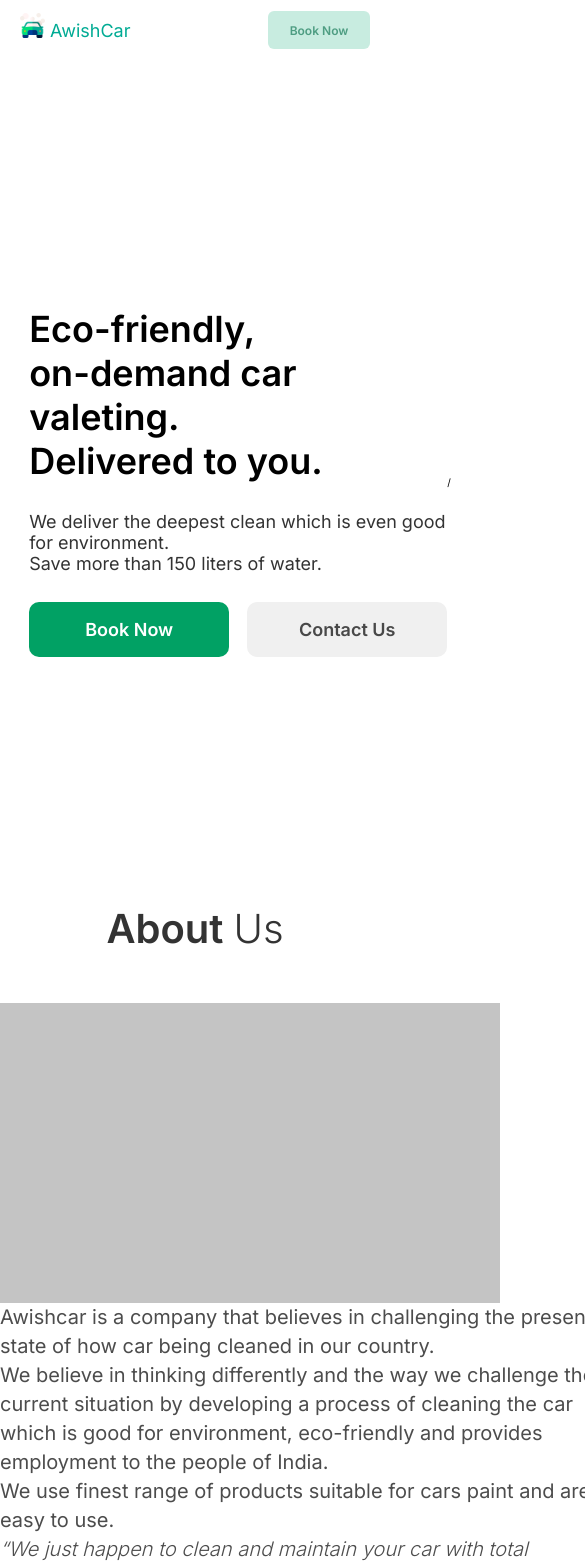
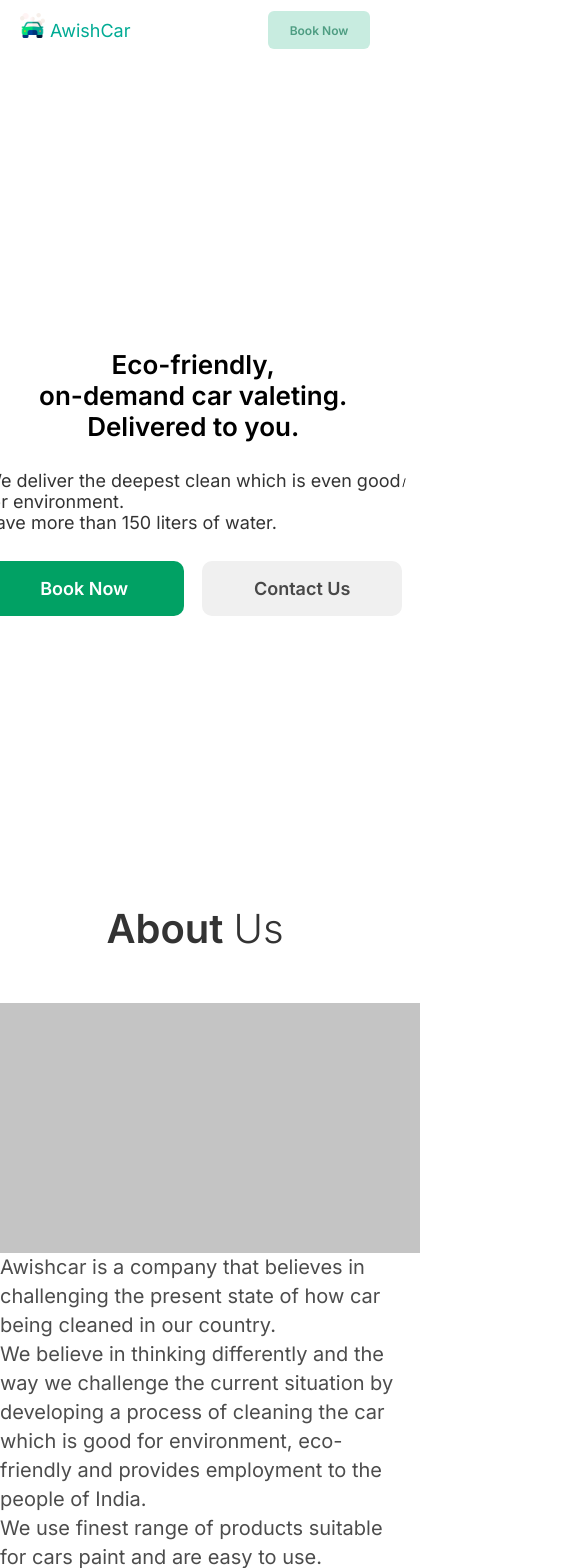
Before and after one commit to vinayaksaubhri/AwishCar, a React (Create React App) app: page / in a window 390 px wide. Shown: the top 1568 px of the page, 585 px wide, since content can reach past the window. Built offline with nearby package versions, Linux system fonts and the light colour scheme.

Commit message:
mobile view

```diff
--- a/src/components/About.jsx
+++ b/src/components/About.jsx
@@ -33,10 +33,11 @@ function About() {
 
 export default About;
 const About__Contianer = styled.div`
-  /* height: 100vh; */
   display: flex;
   flex-direction: column;
-  /* padding-left: 9rem; */
+  @media (max-width: 980px) {
+    justify-content: center;
+  }
 `;
 const About__Heading = styled.div`
   align-self: center;
@@ -54,12 +55,19 @@ const About__Body = styled.div`
   justify-content: space-around;
   @media (max-width: 768px) {
     flex-direction: column;
+    /* justify-content: center; */
+    font-size: 14px;
   }
 `;
 const Video = styled.div`
   background: #c4c4c4;
   height: 30rem;
   width: 50rem;
+  @media (max-width: 768px) {
+    height: 25rem;
+    width: 45rem;
+    align-self: center;
+  }
 `;
 const About__Body_Content = styled.div`
   font-size: 2rem;
@@ -72,4 +80,8 @@ const About__Body_Content = styled.div`
   i {
     font-weight: 200;
   }
+  @media (max-width: 768px) {
+    width: 41rem;
+    gap: 20px;
+  }
 `;
--- a/src/components/Form.jsx
+++ b/src/components/Form.jsx
@@ -21,7 +21,7 @@ function Form() {
 
 export default Form;
 const Form__Container = styled.form`
-  padding: 0px 55px;
+  padding: 0px 5%.5rem;
   height: 100%;
   font-weight: 600;
   font-size: 26px;
@@ -34,10 +34,10 @@ const Form__Container = styled.form`
     background: rgba(145, 137, 137, 0.25);
     border: 0.5px solid #ffffff;
     box-sizing: border-box;
-    border-radius: 5px;
-    font-size: 12px;
-    width: 275px;
-    height: 35.17px;
+    border-radius: 0.5rem;
+    font-size: 1.2rem;
+    width: 27.5rem;
+    height: 3.5rem;
   }
   input::placeholder {
     color: #ffffff;
@@ -48,8 +48,8 @@ const Form__Button = styled.div`
   border: 1px solid #ffffff;
   box-sizing: border-box;
   border-radius: 6px;
-  width: 98px;
-  height: 28.14px;
+  width: 9.8rem;
+  height: 2.8rem;
   font-weight: 500;
   font-size: 14px;
   display: flex;
--- a/src/components/HeroPage.jsx
+++ b/src/components/HeroPage.jsx
@@ -57,10 +57,17 @@ const HeroPage__Text_Container = styled.div`
   flex-direction: column;
   gap: 2.8rem;
   margin-left: 9rem;
+  @media (max-width: 768px) {
+    margin-left: 0;
+  }
 `;
 const HeroPage__Text_Heading = styled.div`
   font-weight: 600;
   font-size: 3.6rem;
+  @media (max-width: 768px) {
+    font-size: 2.6rem;
+    text-align: center;
+  }
 `;
 const HeroPage__Text_Body = styled.div`
   font-weight: normal;
--- a/src/components/OurPackage.jsx
+++ b/src/components/OurPackage.jsx
@@ -78,4 +78,7 @@ const PackageCard__Container = styled.div`
   display: flex;
   flex-direction: row;
   justify-content: space-around;
+  @media (max-width: 768px) {
+    flex-direction: column;
+  }
 `;
--- a/src/components/OurVision.jsx
+++ b/src/components/OurVision.jsx
@@ -58,4 +58,7 @@ const Circle__Container = styled.div`
   display: flex;
   flex-direction: row;
   justify-content: space-evenly;
+  @media (max-width: 768px) {
+    flex-direction: column;
+  }
 `;
--- a/src/components/WhatMakeUSBetter.jsx
+++ b/src/components/WhatMakeUSBetter.jsx
@@ -57,4 +57,7 @@ const Card__Container = styled.div`
   display: flex;
   flex-direction: row;
   justify-content: space-around;
+  @media (max-width: 768px) {
+    flex-direction: column;
+  }
 `;
--- a/src/components/WhyUS.jsx
+++ b/src/components/WhyUS.jsx
@@ -56,4 +56,7 @@ const WhyUs__Card_Container = styled.div`
   display: flex;
   flex-direction: row;
   justify-content: space-around;
+  @media (max-width: 768px) {
+    flex-direction: column;
+  }
 `;
```
